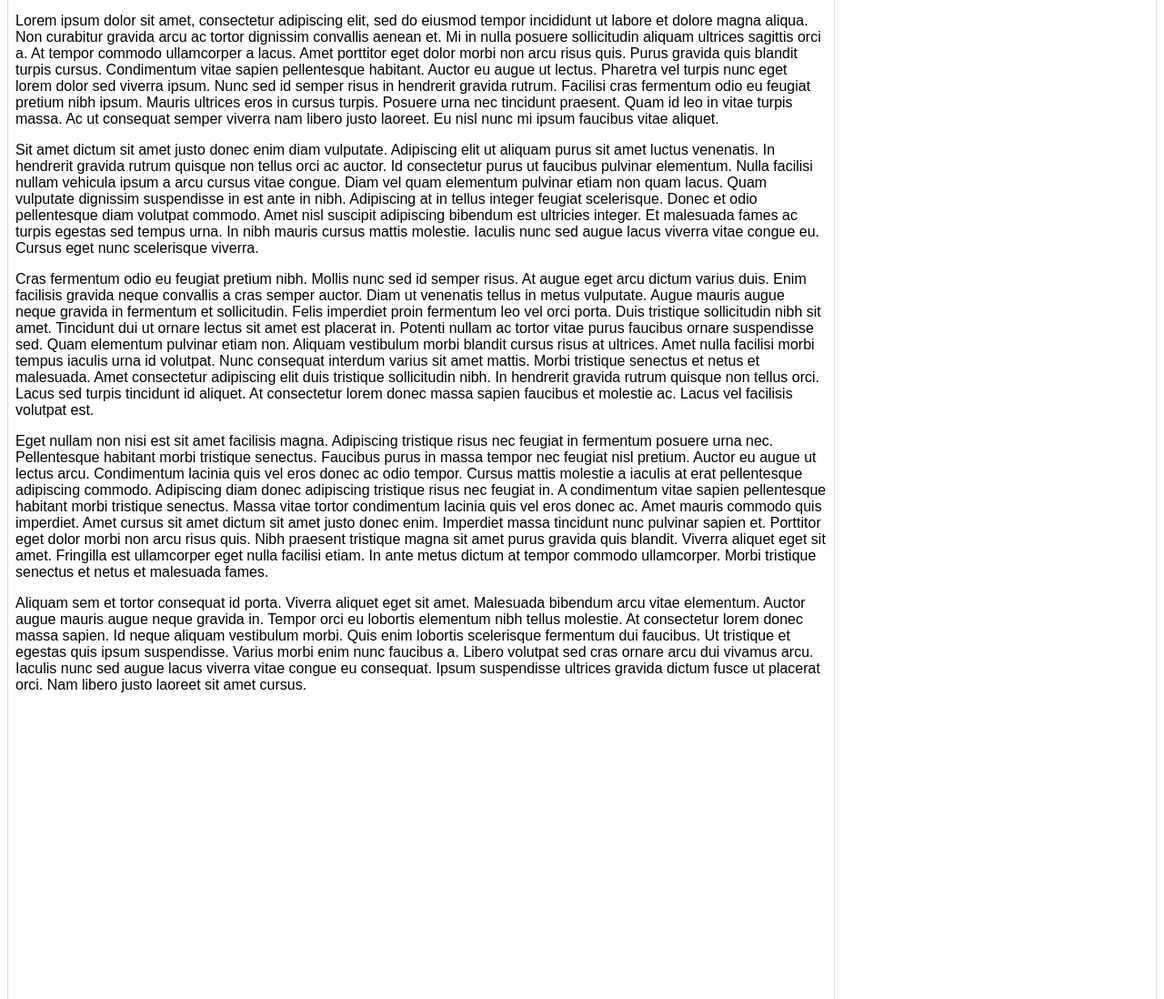
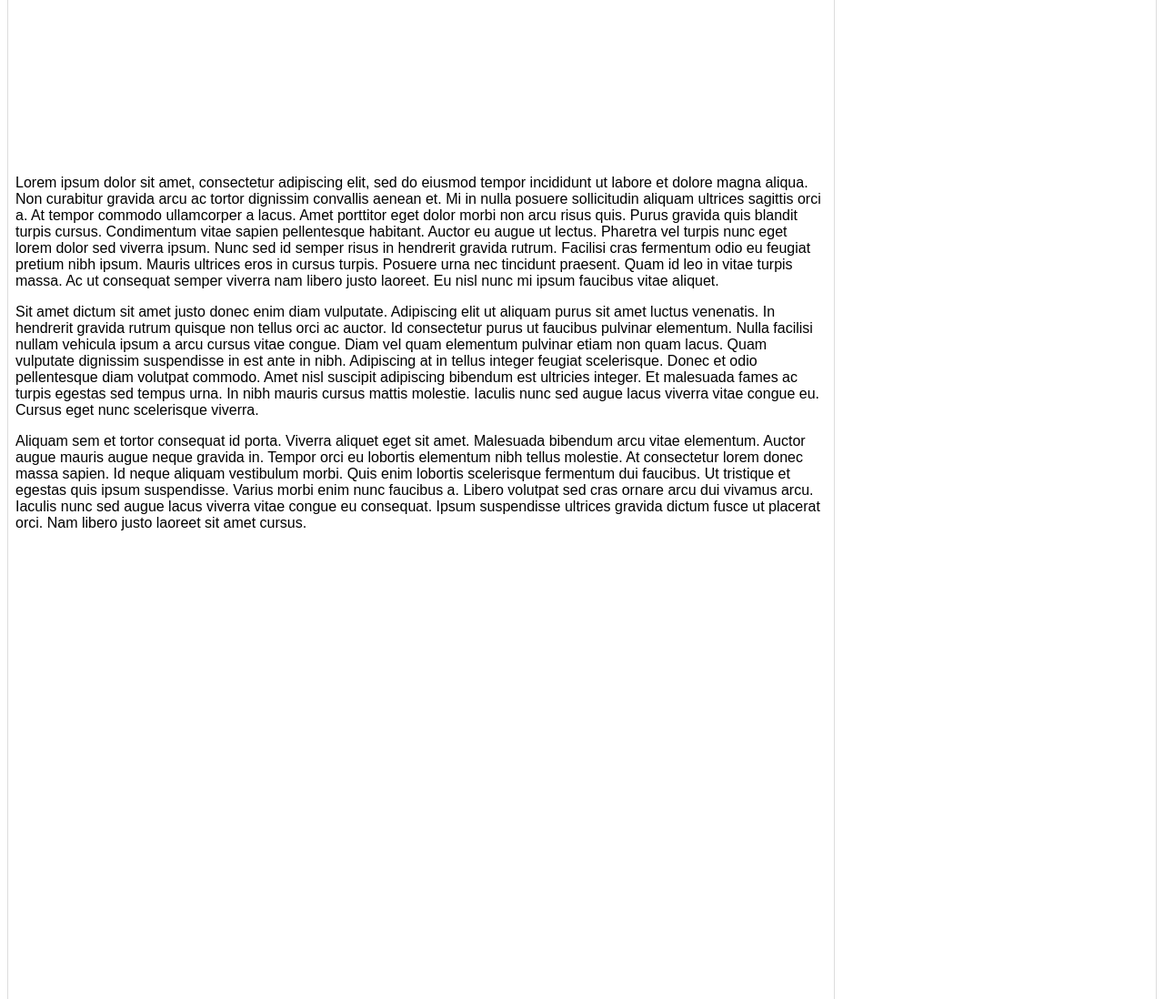
Before and after one commit to nickburger1/nickburger1.github.io, a plain HTML site: page Assignments/assignment1.html in a window 1280 px wide. Shown: the part 2343-3441 px from the top of the page at 91% size. Drawn offline with Linux system fonts and the light colour scheme.

Commit message:
Update assignment1.html

```diff
--- a/Assignments/assignment1.html
+++ b/Assignments/assignment1.html
@@ -20,8 +20,6 @@
 <td style="width: 283px;">
 <p>Lorem ipsum dolor sit amet, consectetur adipiscing elit, sed do eiusmod tempor incididunt ut labore et dolore magna aliqua. Non curabitur gravida arcu ac tortor dignissim convallis aenean et. Mi in nulla posuere sollicitudin aliquam ultrices sagittis orci a. At tempor commodo ullamcorper a lacus. Amet porttitor eget dolor morbi non arcu risus quis. Purus gravida quis blandit turpis cursus. Condimentum vitae sapien pellentesque habitant. Auctor eu augue ut lectus. Pharetra vel turpis nunc eget lorem dolor sed viverra ipsum. Nunc sed id semper risus in hendrerit gravida rutrum. Facilisi cras fermentum odio eu feugiat pretium nibh ipsum. Mauris ultrices eros in cursus turpis. Posuere urna nec tincidunt praesent. Quam id leo in vitae turpis massa. Ac ut consequat semper viverra nam libero justo laoreet. Eu nisl nunc mi ipsum faucibus vitae aliquet.</p>
 <p>Sit amet dictum sit amet justo donec enim diam vulputate. Adipiscing elit ut aliquam purus sit amet luctus venenatis. In hendrerit gravida rutrum quisque non tellus orci ac auctor. Id consectetur purus ut faucibus pulvinar elementum. Nulla facilisi nullam vehicula ipsum a arcu cursus vitae congue. Diam vel quam elementum pulvinar etiam non quam lacus. Quam vulputate dignissim suspendisse in est ante in nibh. Adipiscing at in tellus integer feugiat scelerisque. Donec et odio pellentesque diam volutpat commodo. Amet nisl suscipit adipiscing bibendum est ultricies integer. Et malesuada fames ac turpis egestas sed tempus urna. In nibh mauris cursus mattis molestie. Iaculis nunc sed augue lacus viverra vitae congue eu. Cursus eget nunc scelerisque viverra.</p>
-<p>Cras fermentum odio eu feugiat pretium nibh. Mollis nunc sed id semper risus. At augue eget arcu dictum varius duis. Enim facilisis gravida neque convallis a cras semper auctor. Diam ut venenatis tellus in metus vulputate. Augue mauris augue neque gravida in fermentum et sollicitudin. Felis imperdiet proin fermentum leo vel orci porta. Duis tristique sollicitudin nibh sit amet. Tincidunt dui ut ornare lectus sit amet est placerat in. Potenti nullam ac tortor vitae purus faucibus ornare suspendisse sed. Quam elementum pulvinar etiam non. Aliquam vestibulum morbi blandit cursus risus at ultrices. Amet nulla facilisi morbi tempus iaculis urna id volutpat. Nunc consequat interdum varius sit amet mattis. Morbi tristique senectus et netus et malesuada. Amet consectetur adipiscing elit duis tristique sollicitudin nibh. In hendrerit gravida rutrum quisque non tellus orci. Lacus sed turpis tincidunt id aliquet. At consectetur lorem donec massa sapien faucibus et molestie ac. Lacus vel facilisis volutpat est.</p>
-<p>Eget nullam non nisi est sit amet facilisis magna. Adipiscing tristique risus nec feugiat in fermentum posuere urna nec. Pellentesque habitant morbi tristique senectus. Faucibus purus in massa tempor nec feugiat nisl pretium. Auctor eu augue ut lectus arcu. Condimentum lacinia quis vel eros donec ac odio tempor. Cursus mattis molestie a iaculis at erat pellentesque adipiscing commodo. Adipiscing diam donec adipiscing tristique risus nec feugiat in. A condimentum vitae sapien pellentesque habitant morbi tristique senectus. Massa vitae tortor condimentum lacinia quis vel eros donec ac. Amet mauris commodo quis imperdiet. Amet cursus sit amet dictum sit amet justo donec enim. Imperdiet massa tincidunt nunc pulvinar sapien et. Porttitor eget dolor morbi non arcu risus quis. Nibh praesent tristique magna sit amet purus gravida quis blandit. Viverra aliquet eget sit amet. Fringilla est ullamcorper eget nulla facilisi etiam. In ante metus dictum at tempor commodo ullamcorper. Morbi tristique senectus et netus et malesuada fames.</p>
 <p>Aliquam sem et tortor consequat id porta. Viverra aliquet eget sit amet. Malesuada bibendum arcu vitae elementum. Auctor augue mauris augue neque gravida in. Tempor orci eu lobortis elementum nibh tellus molestie. At consectetur lorem donec massa sapien. Id neque aliquam vestibulum morbi. Quis enim lobortis scelerisque fermentum dui faucibus. Ut tristique et egestas quis ipsum suspendisse. Varius morbi enim nunc faucibus a. Libero volutpat sed cras ornare arcu dui vivamus arcu. Iaculis nunc sed augue lacus viverra vitae congue eu consequat. Ipsum suspendisse ultrices gravida dictum fusce ut placerat orci. Nam libero justo laoreet sit amet cursus.</p>
 &nbsp;</td>
 <td style="width: 100px;">&nbsp;</td>
```
